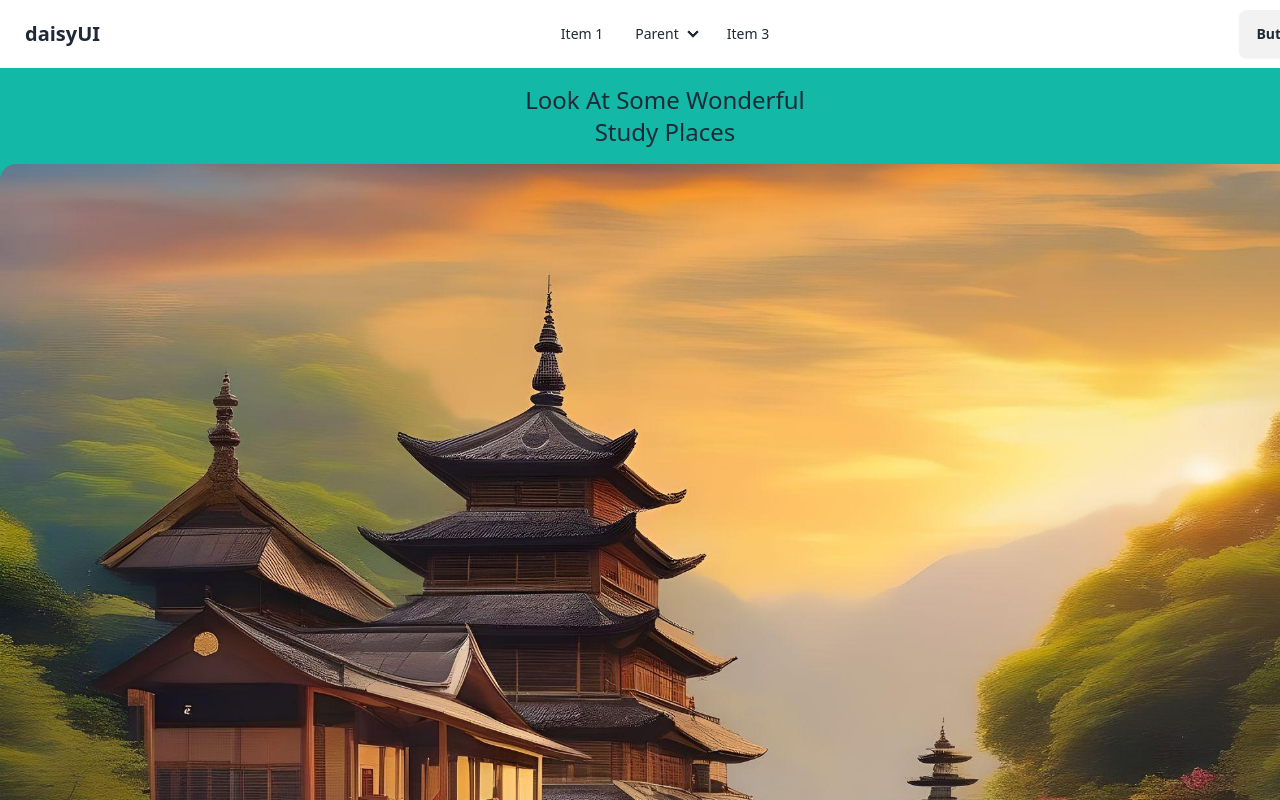
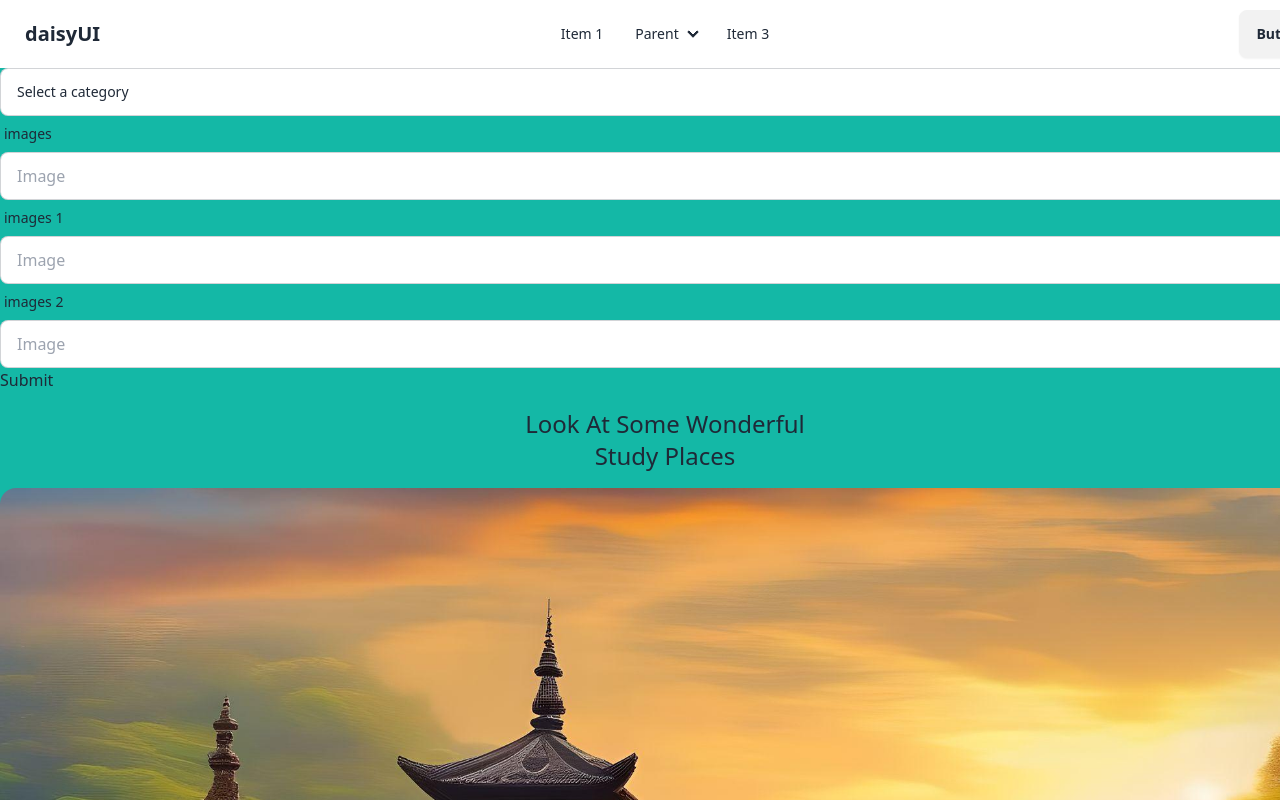
Before and after one commit to ShoaibHossainss/TravelBloom-client-side, a React (Vite) app: page / in a window 1280 px wide. Shown: the top 800 px of the page. Built offline with nearby package versions, Linux system fonts and the light colour scheme.

Commit message:
single package route added

```diff
--- a/package.json
+++ b/package.json
@@ -20,7 +20,7 @@
     "react-router-dom": "^6.26.1",
     "react-tabs": "^6.0.2",
     "sort-by": "^1.2.0",
-    "sweetalert2": "^11.12.4"
+    "sweetalert2": "^11.13.2"
   },
   "devDependencies": {
     "@eslint/js": "^9.9.0",
--- /dev/null
+++ b/src/Form.jsx
@@ -0,0 +1,92 @@
+import { useForm } from "react-hook-form";
+import Swal from "sweetalert2";
+
+
+const Form = () => {
+    const { register, handleSubmit } = useForm();
+    const onSubmit = async data =>{
+        console.log(data);
+       const images = {
+        tour_type: data.category,
+        primary_image: data.images0,
+        secondary_images: [data.images1,data.images2]
+       }
+       console.log(images)
+        Swal.fire({
+            title: "Are you sure?",
+            text: "You won't be able to revert this!",
+            icon: "warning",
+            showCancelButton: true,
+            confirmButtonColor: "#3085d6",
+            cancelButtonColor: "#d33",
+            confirmButtonText: "Yes, add it!"
+          }).then((result) => {
+            if (result.isConfirmed){
+                fetch('http://localhost:5000/touristSpot',{
+                    method: 'POST',
+                    headers: {
+                      'content-type': 'application/json'
+                    },
+                    body: JSON.stringify(images)
+                  })
+                  .then(res=>res.json())
+                  .then(data=>{
+                    console.log(data)
+                    if(data.insertedId){
+                        Swal.fire({
+                            title: "Added!",
+                            text: "Your assignment has been added.",
+                            icon: "success"
+                          });
+
+                    }
+
+                  })
+
+            }
+          });
+    }
+    return (
+        <div>
+             <form onSubmit={handleSubmit(onSubmit)}>
+             <select defaultValue='default' {...register("category",{required: true})} className="select select-bordered w-full">
+  <option value='default' disabled selected>Select a category</option>
+  <option value="Adventure">Adventure</option>
+  <option value="Cultural">Cultural</option>
+  <option value="Relaxation">Relaxation</option>
+  <option value="Wildlife">Wildlife</option>
+  <option value="Cruise">Cruise</option>
+</select>
+      <div className="form-control w-full">
+    <label>
+  <div className="label">
+    <span className="label-text">images</span>
+  </div>
+  <input {...register("images0",{required: true})} type="text" placeholder="Image" className="input input-bordered w-full" />
+</label>
+                </div>
+      <div className="form-control w-full">
+    <label>
+  <div className="label">
+    <span className="label-text">images 1</span>
+  </div>
+  <input {...register("images1",{required: true})} type="text" placeholder="Image" className="input input-bordered w-full" />
+</label>
+                </div>
+      <div className="form-control w-full">
+    <label>
+  <div className="label">
+    <span className="label-text">images 2</span>
+  </div>
+  <input {...register("images2",{required: true})} type="text" placeholder="Image" className="input input-bordered w-full" />
+</label>
+                </div>
+      <input type="submit" />
+
+    </form>
+
+        </div>
+    );
+};
+
+export default Form;
--- a/src/Pages/Home.jsx
+++ b/src/Pages/Home.jsx
@@ -3,6 +3,7 @@ import Navbar from './Navbar';
 import Header from './Header';
 import Tourism from './Tourism';
 import TourType from './Tourtype/TourType';
+import Form from '../Form';
 
 
 
@@ -12,9 +13,11 @@ const Home = () => {
     return (
         <div>
            <Navbar></Navbar>
+           <Form></Form>
            <Header></Header>
            <Tourism></Tourism>
            <TourType></TourType>
+
 
         </div>
     );
--- a/src/Pages/PackageDetails/PackageDetails.jsx
+++ b/src/Pages/PackageDetails/PackageDetails.jsx
@@ -4,11 +4,15 @@ import { Link, useLoaderData, useParams,} from "react-router-dom";
 
 const PackageDetails = () => {
     const packages = useLoaderData();
-    console.log(packages)
+    // console.log(packages)
     const {id} = useParams();
-    const idInt = parseInt(id)
-    const spot = packages.find(spot=>spot.id===idInt)
+   console.log(id)
+
+    const spot = packages.find(spot=>spot._id===id)
+    console.log(spot)
+
     return (
+
       <div>
       <div className="flex w-10/12 items-center mx-auto gap-4">
       <div>
@@ -24,16 +28,16 @@ const PackageDetails = () => {
      <img src={spot.secondary_images[5]}  alt="" />
       </div>
       </div>
-       <div className="text-center">
-        <h2>About this tour</h2>
-        <p className="p-2">1: {spot.about[0]}</p>
-        <p className="p-2">2: {spot.about[1]}</p>
-        <p className="p-2">3: {spot.about[2]}</p>
-        <p className="p-2">4: {spot.about[3]}</p>
+      <div className="text-center mt-6">
+       <h2 className="text-4xl mb-4">About this tour</h2>
+       <p className="p-2 text-lg">1: {spot.about[0]}</p>
+       <p className="p-2 text-lg">2: {spot.about[1]}</p>
+       <p className="p-2 text-lg">3: {spot.about[2]}</p>
+       <p className="p-2 text-lg">4: {spot.about[3]}</p>
       </div>
 
       <div>
-       <div className="collapse collapse-arrow bg-base-200">
+      <div className="collapse collapse-arrow bg-base-200 mt-6">
  <input type="radio" name="my-accordion-2" defaultChecked />
  <div className="collapse-title text-xl font-medium">{spot.tour_plan_day_1[0]}</div>
  <div className="collapse-content">
@@ -60,6 +64,7 @@ const PackageDetails = () => {
      <button className="btn btn-primary">Go Back</button>
      </Link>
      </div>
+
     );
 };
 
--- a/src/Pages/Packages/Cultural.jsx
+++ b/src/Pages/Packages/Cultural.jsx
@@ -14,7 +14,7 @@ const Cultural = () => {
         })
     },[])
     return (
-        <div>
+        <div className="flex gap-4">
         {
             items.map(p=>
                 <div key={p._id} className="card bg-base-100 w-96 shadow-xl">
--- a/src/Pages/Packages/PackageCard.jsx
+++ b/src/Pages/Packages/PackageCard.jsx
@@ -6,7 +6,7 @@ import Spot from "./Spot";
 const PackageCard = () => {
     const [spots,setSpots] = useState([]);
     useEffect(()=>{
-        fetch('/spot.json')
+        fetch('http://localhost:5000/touristSpot')
         .then(res=>res.json())
         .then(data=>setSpots(data))
     },[])
--- a/src/Pages/Packages/Spot.jsx
+++ b/src/Pages/Packages/Spot.jsx
@@ -3,7 +3,7 @@ import {FaRegHeart } from 'react-icons/fa';
 import { Link } from 'react-router-dom';
 
 const Spot = ({spot}) => {
-    const {primary_image,tour_type,trip_title,price,id} = spot;
+    const {primary_image,tour_type,trip_title,price,_id} = spot;
     return (
         <div className="card bg-base-100 w-96 shadow-xl">
           <figure>
@@ -18,7 +18,7 @@ const Spot = ({spot}) => {
         <h2 className="card-title">Type: {tour_type}</h2>
           <p>Title: {trip_title}</p>
           <p>Price: {price}</p>
-         <Link to={`/package-details/${id}`}>
+         <Link to={`/package-details/${_id}`}>
          <div className="card-actions justify-end">
             <button className="btn btn-primary">View Package</button>
           </div>
--- a/src/Routes/Routes.jsx
+++ b/src/Routes/Routes.jsx
@@ -23,7 +23,7 @@ import PackageDetails from "../Pages/PackageDetails/PackageDetails";
         {
                 path: '/package-details/:id',
                 element: <PackageDetails></PackageDetails>,
-                loader: () => fetch('/spot.json')
+                loader: () => fetch('http://localhost:5000/touristSpot')
         },
         {
             path: '/adventure',
```
Also changed, not shown: public/spot.json (+45 -22 lines), 1 other file (tests, documents, lock files or other folders). Lines whose indentation alone changed are shown as unchanged.
